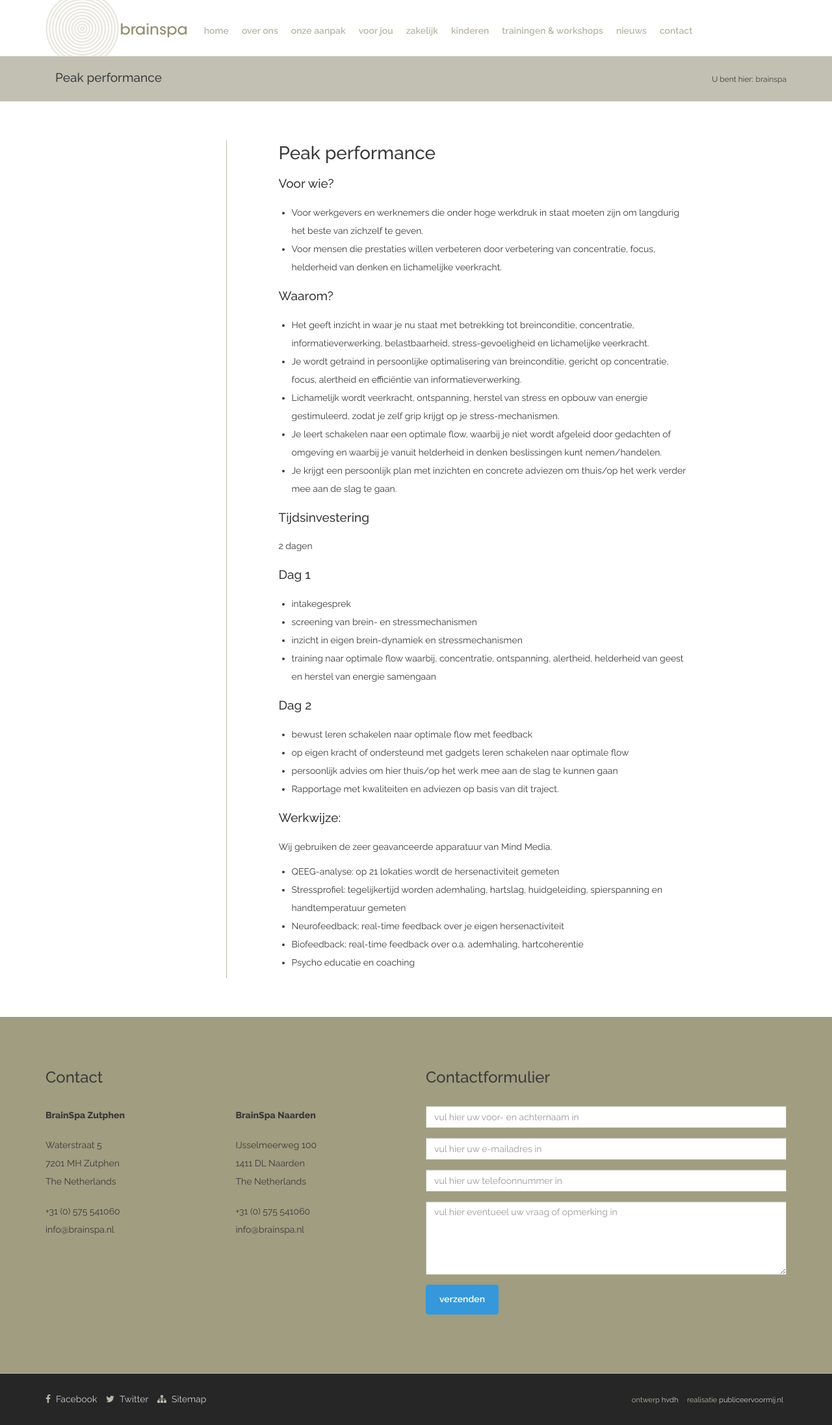
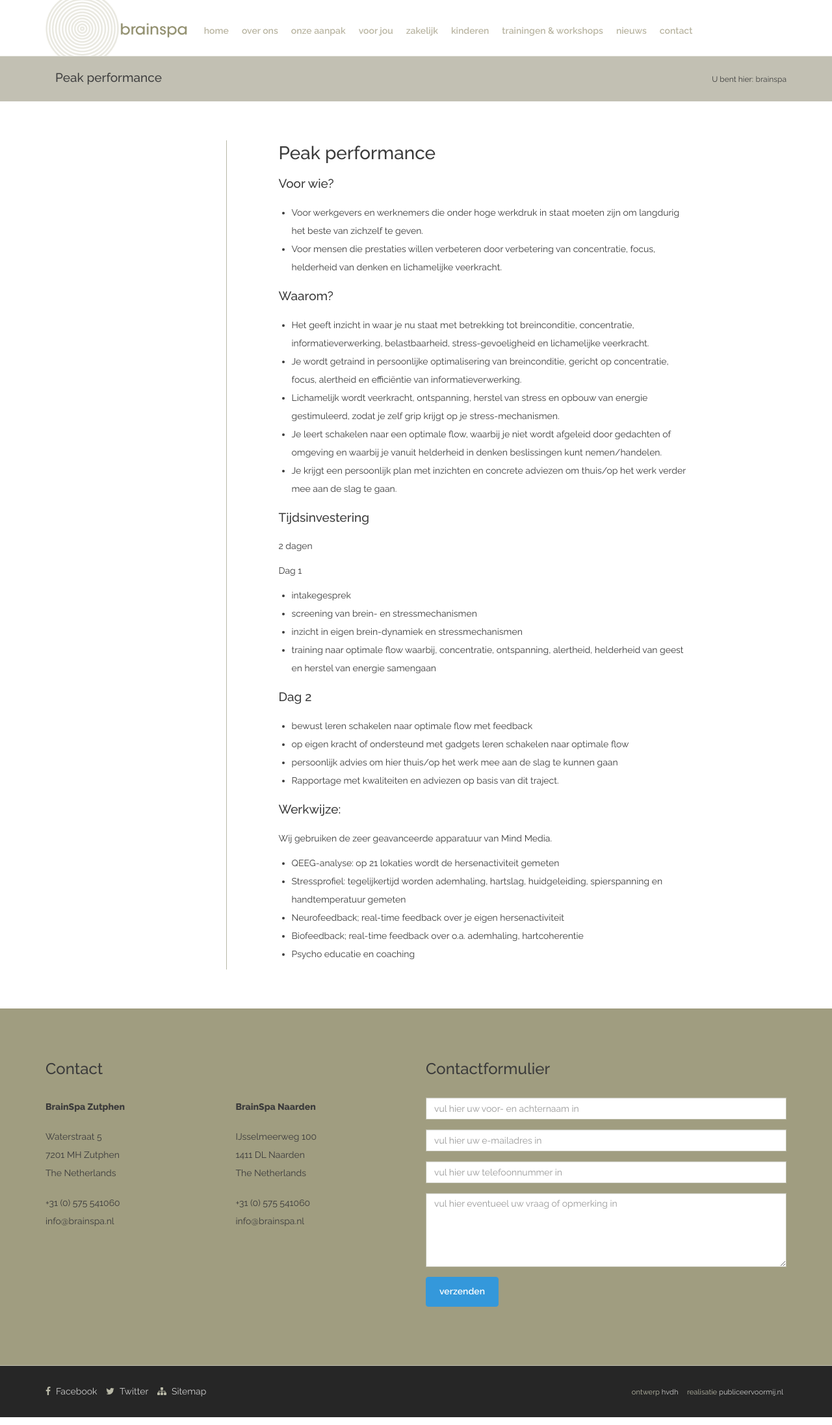
Before and after one commit to dveninga/brainspa, a Jekyll site: the page built from _posts/trajecten/2015-11-02-peak-performance.md, in a window 1280 px wide. Shown: the whole page at 65% size. Built offline with Jekyll 4.4.1, drawn with Linux system fonts in a browser that asks for light colours.

```diff
--- a/_posts/trajecten/2015-11-02-peak-performance.md
+++ b/_posts/trajecten/2015-11-02-peak-performance.md
@@ -27,7 +27,8 @@ redirect_from: null
 
 ##Tijdsinvestering
 2 dagen
-##Dag 1
+
+Dag 1
 
 - intakegesprek
 - screening van brein- en stressmechanismen
```
